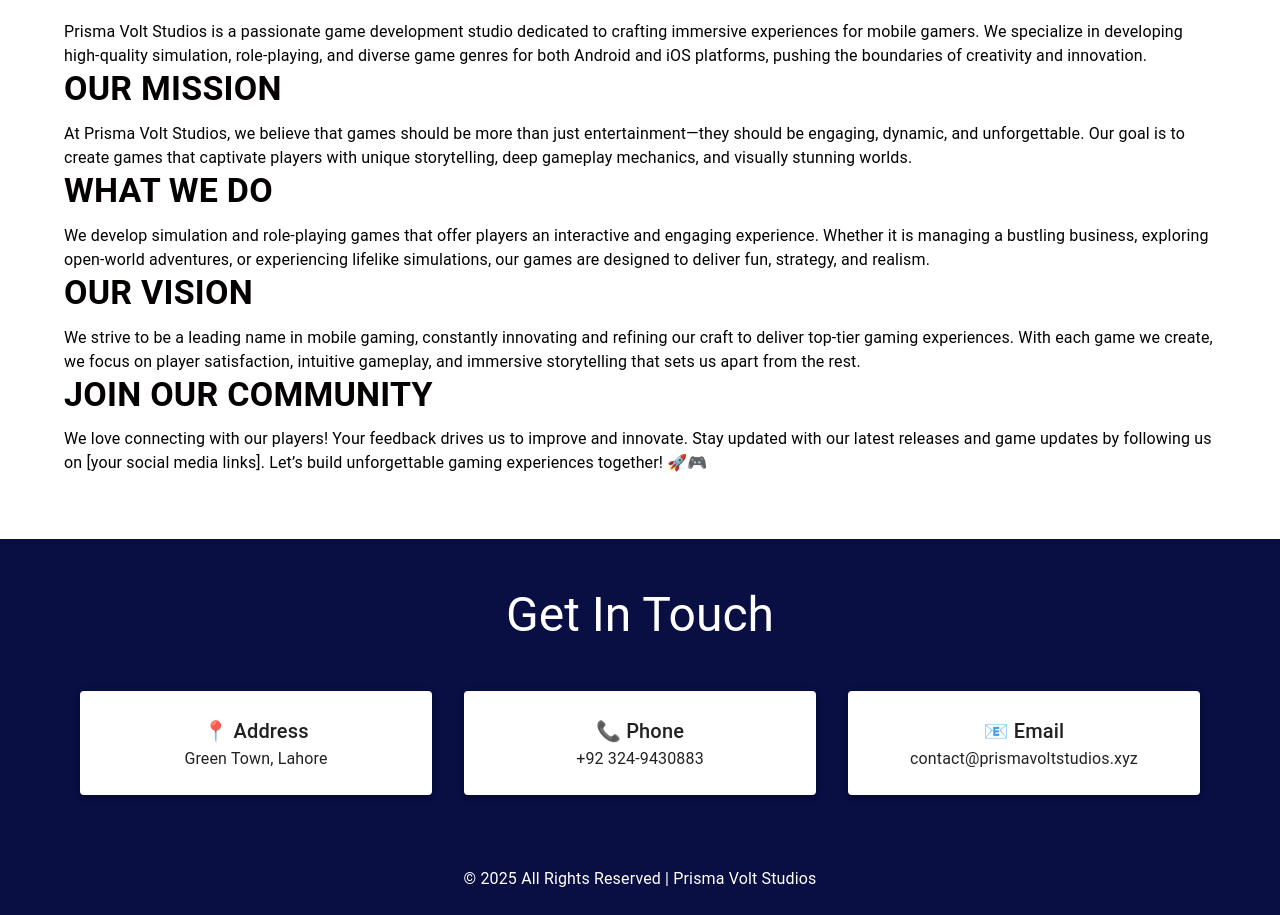
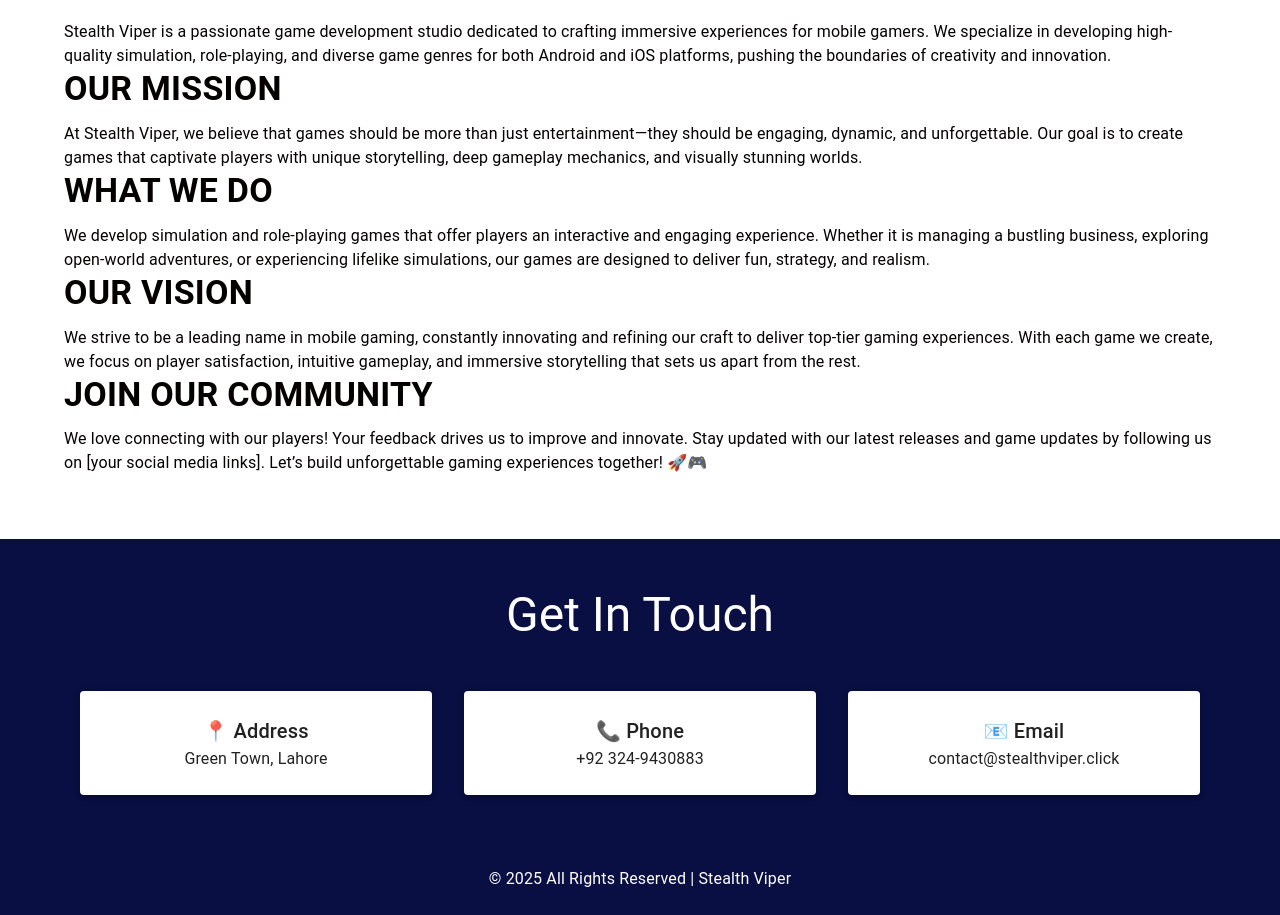
Before and after one commit to irfanahmadshad/GrentixGamingWebsite, a Next.js app: page /about in a window 1280 px wide. Shown: the part 685-1600 px from the top of the page. Built offline with nearby package versions, Linux system fonts and the light colour scheme.

Commit message:
Name changes

```diff
--- a/src/components/AboutSection.tsx
+++ b/src/components/AboutSection.tsx
@@ -20,7 +20,7 @@ const AboutSection: React.FC = () => {
           About us
         </Typography>
         <Typography variant="body1">
-          Prisma Volt Studios is a passionate game development studio dedicated
+          Stealth Viper is a passionate game development studio dedicated
           to crafting immersive experiences for mobile gamers. We specialize in
           developing high-quality simulation, role-playing, and diverse game
           genres for both Android and iOS platforms, pushing the boundaries of
@@ -34,7 +34,7 @@ const AboutSection: React.FC = () => {
           Our Mission
         </Typography>
         <Typography variant="body1">
-          At Prisma Volt Studios, we believe that games should be more than just
+          At Stealth Viper, we believe that games should be more than just
           entertainment—they should be engaging, dynamic, and unforgettable. Our
           goal is to create games that captivate players with unique
           storytelling, deep gameplay mechanics, and visually stunning worlds.
--- a/src/components/Footer.tsx
+++ b/src/components/Footer.tsx
@@ -61,7 +61,7 @@ const Footer: React.FC = () => {
               }}
             >
               <Typography variant="h6">📧 Email</Typography>
-              <Typography>contact@prismavoltstudios.xyz</Typography>
+              <Typography>contact@stealthviper.click</Typography>
             </Paper>
           </Grid>
         </Grid>
@@ -97,8 +97,7 @@ const Footer: React.FC = () => {
         }}
       >
         <Typography>
-          &copy; {new Date().getFullYear()} All Rights Reserved | Prisma Volt
-          Studios
+          &copy; {new Date().getFullYear()} All Rights Reserved | Stealth Viper
         </Typography>
       </Box>
     </>
--- a/src/components/Header.tsx
+++ b/src/components/Header.tsx
@@ -19,7 +19,7 @@ const Header: React.FC = () => {
             fontWeight: "bold",
           }}
         >
-          <Image src={logo} width={70} height={60} alt="Prisma Volt Studios" />
+          <Image src={logo} width={70} height={60} alt="Stealth Viper" />
         </Link>
         <Box sx={{ display: "flex", gap: 2 }}>
           <Link href="/services" sx={{ textDecoration: "none", color: "#fff" }}>
```
